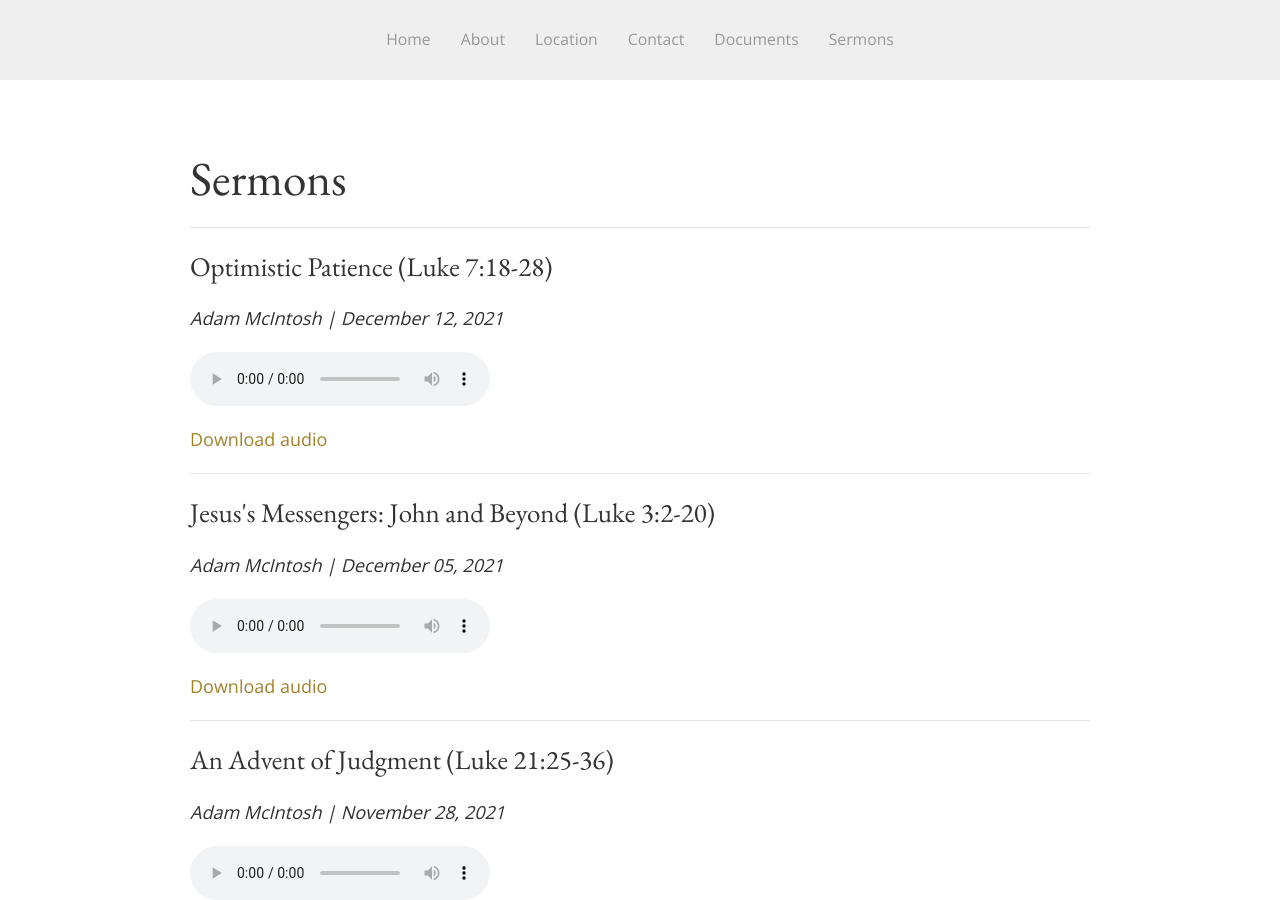
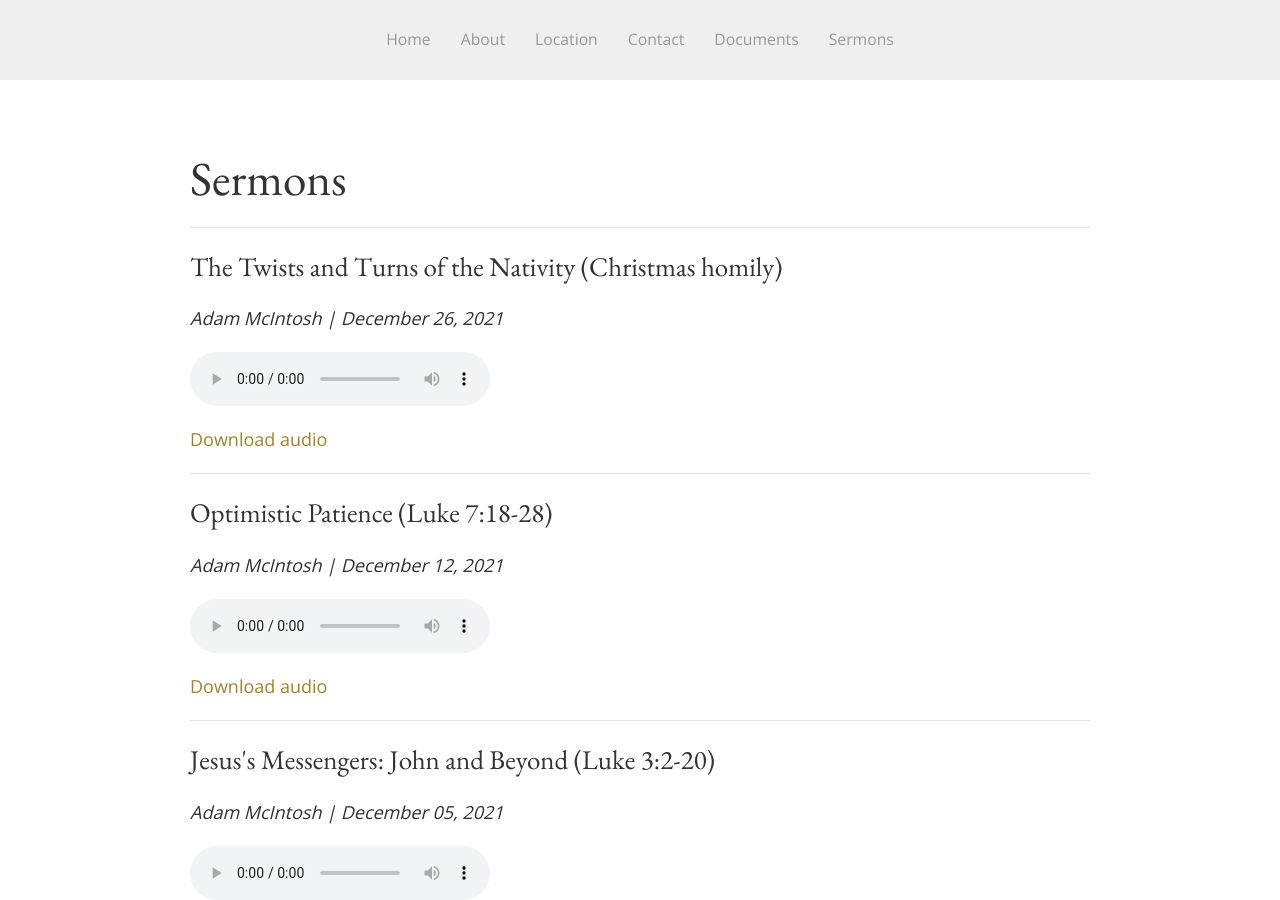
Before and after one commit to SaintDavidsChurch/website, a Jekyll site: the page built from sermons.html, in a window 1280 px wide and 900 px high. Built offline with Jekyll 4.4.1, drawn with Linux system fonts in a browser that asks for light colours.

Commit message:
Updated by InferCMS

```diff
--- a/_data/sermons.yml
+++ b/_data/sermons.yml
@@ -166,3 +166,7 @@
   date: '2021-12-12'
   preacher: Adam McIntosh
   audio_file: https://saintdavids.church/assets/sermons/2021/December/Adam-McIntosh_Dec12-2021_Luke7.18-28.mp3
+- title: The Twists and Turns of the Nativity (Christmas homily)
+  date: '2021-12-26'
+  preacher: Adam McIntosh
+  audio_file: https://saintdavids.church/assets/sermons/2021/December/Adam-McIntosh_Dec26-2021_XmasHomily.mp3
```
